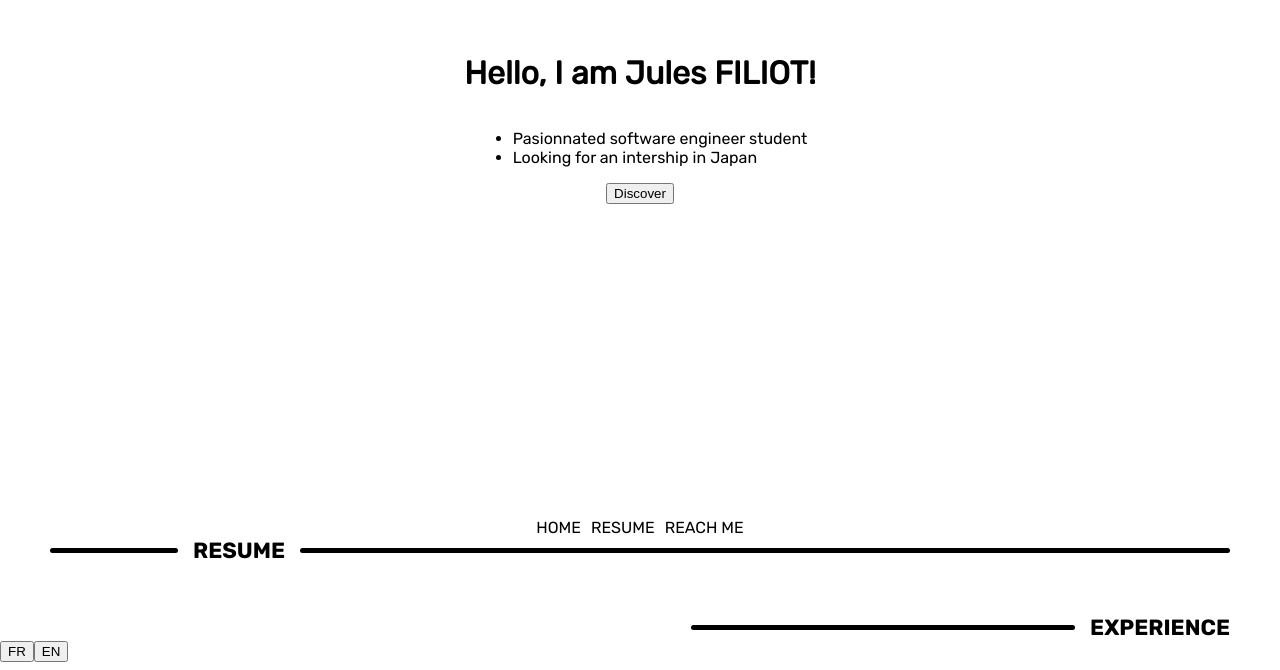
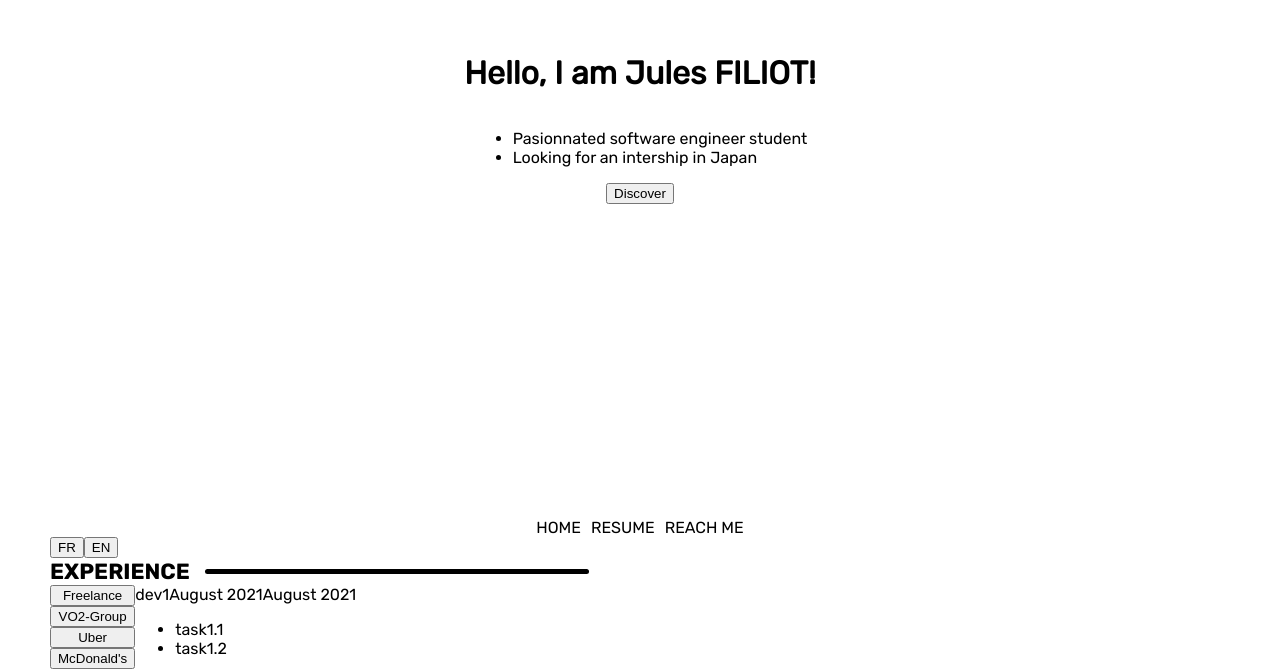
Before and after one commit to JulesFiliot/jules-filiot-front, a React (Create React App) app: page / in a window 1280 px wide. Shown: the part 282-952 px from the top of the page. Built offline with nearby package versions, Linux system fonts and the light colour scheme.

Commit message:
[CHANGE] update titles components names + minor updates on BigTitle.jsx & SmallTitle.jsx + minor changes to Layout.jsx [WIP] Panel.jsx

```diff
--- a/src/components/Home.jsx
+++ b/src/components/Home.jsx
@@ -2,8 +2,8 @@ import React from 'react';
 import { useTranslation } from 'react-i18next';
 import Layout from './Layout';
 import FullView from './FullView';
-import Title from './UI/Title';
-import Subtitle from './UI/Subtitle';
+import SmallTitle from './UI/SmallTitle';
+import Panel from './UI/Panel';
 
 function Home() {
   const { t, i18n } = useTranslation();
@@ -12,16 +12,22 @@ function Home() {
     <>
       <FullView />
       <Layout>
-        <Title text={t('header.resume')} marginBottom={50} />
-
         <div>
-          <Subtitle text={t('home.resume.experience')} />
-        </div>
-
-        <div style={{ marginBottom: '100vh' }}>
           <button type="button" onClick={() => i18n.changeLanguage('fr')}>FR</button>
           <button type="button" onClick={() => i18n.changeLanguage('en')}>EN</button>
         </div>
+        <div>
+          <SmallTitle text={t('home.resume.experience')} left />
+          <Panel
+            title={['Freelance', 'VO2-Group', 'Uber', 'McDonald\'s']}
+            subtitle={['dev1', 'dev2', 'courier', 'crewmate']}
+            startDate={['August 2021', 'January 2021', 'February 2021', 'March 2021']}
+            endDate={['August 2021', 'January 2021', 'February 2021', 'March 2021']}
+            description={[['task1.1', 'task1.2'], ['task2.1', 'task2.2'], ['task3.1', 'task3.2'], ['task4.1', 'task4.2']]}
+          />
+        </div>
+
+        <div style={{ marginBottom: '100vh' }} />
       </Layout>
     </>
   );
--- a/src/components/Layout.jsx
+++ b/src/components/Layout.jsx
@@ -1,14 +1,23 @@
 import React from 'react';
+import PropTypes from 'prop-types';
 import Header from './Header';
 
-// eslint-disable-next-line react/prop-types
+import '../styles/layout.scss';
+
 function Layout({ children }) {
   return (
-    <>
+    <div className="layoutContainer">
       <Header />
       {children}
-    </>
+    </div>
   );
 }
 
+Layout.propTypes = {
+  children: PropTypes.oneOfType([
+    PropTypes.element,
+    PropTypes.arrayOf(PropTypes.element),
+  ]).isRequired,
+};
+
 export default Layout;
--- a/src/components/UI/Title.jsx
+++ b/src/components/UI/BigTitle.jsx
@@ -1,9 +1,9 @@
 import React from 'react';
 import PropTypes from 'prop-types';
 
-import '../../styles/title.scss';
+import '../../styles/UI/bigTitle.scss';
 
-function Title({
+function BigTitle({
   text, textColor, color, marginTop, marginBottom,
 }) {
   return (
@@ -15,19 +15,19 @@ function Title({
   );
 }
 
-Title.propTypes = {
+BigTitle.propTypes = {
   text: PropTypes.string.isRequired,
   textColor: PropTypes.string,
   color: PropTypes.string,
-  marginTop: PropTypes.oneOfType(PropTypes.number, PropTypes.string),
-  marginBottom: PropTypes.oneOfType(PropTypes.number, PropTypes.string),
+  marginTop: PropTypes.oneOfType([PropTypes.number, PropTypes.string]),
+  marginBottom: PropTypes.oneOfType([PropTypes.number, PropTypes.string]),
 };
 
-Title.defaultProps = {
+BigTitle.defaultProps = {
   textColor: '#000000',
   color: '#000000',
   marginTop: '0px',
   marginBottom: '0px',
 };
 
-export default Title;
+export default BigTitle;
--- /dev/null
+++ b/src/components/UI/Panel.jsx
@@ -0,0 +1,44 @@
+import React, { useState } from 'react';
+import PropTypes from 'prop-types';
+
+import '../../styles/UI/panel.scss';
+
+function Panel({
+  title, subtitle, startDate, endDate, description,
+}) {
+  const [selectedTitle, setSelectedTitle] = useState(0);
+
+  return (
+    <div className="panelContainer">
+      <div className="timeStampsList">
+        {title.map((t, index) => <button key={t} type="button" onClick={() => setSelectedTitle(index)}>{t}</button>)}
+      </div>
+      <div className="timeStampDetails">
+        {subtitle[selectedTitle]}
+        {startDate[selectedTitle]}
+        {endDate[selectedTitle]}
+        {description[selectedTitle] && (
+          <ul>
+            {description[selectedTitle]?.map((d) => <li key={`${title[selectedTitle]}-${d}`}>{d}</li>)}
+          </ul>
+        )}
+      </div>
+    </div>
+  );
+}
+
+Panel.propTypes = {
+  title: PropTypes.arrayOf(PropTypes.string).isRequired,
+  subtitle: PropTypes.arrayOf(PropTypes.string),
+  startDate: PropTypes.arrayOf(PropTypes.string).isRequired,
+  endDate: PropTypes.arrayOf(PropTypes.string),
+  description: PropTypes.arrayOf(PropTypes.arrayOf(PropTypes.string)),
+};
+
+Panel.defaultProps = {
+  subtitle: [],
+  endDate: [],
+  description: [],
+};
+
+export default Panel;
--- /dev/null
+++ b/src/components/UI/SmallTitle.jsx
@@ -0,0 +1,44 @@
+import React from 'react';
+import PropTypes from 'prop-types';
+
+import '../../styles/UI/smallTitle.scss';
+
+function SmallTitle({
+  text, textColor, color, marginBottom, marginTop, left,
+}) {
+  return (
+    <div
+      className={left ? 'smallTitleContainer left' : 'smallTitleContainer right'}
+      style={{ marginTop, marginBottom }}
+    >
+      <div className="line" style={{ backgroundColor: color }} />
+      <div
+        className={left ? 'text leftText' : 'text rightText'}
+        style={{ color: textColor }}
+      >
+        {text}
+
+      </div>
+    </div>
+  );
+}
+
+SmallTitle.propTypes = {
+  text: PropTypes.string.isRequired,
+  textColor: PropTypes.string,
+  color: PropTypes.string,
+  marginTop: PropTypes.oneOfType([PropTypes.number, PropTypes.string]),
+  marginBottom: PropTypes.oneOfType([PropTypes.number, PropTypes.string]),
+  // title position, to the right by default
+  left: PropTypes.bool,
+};
+
+SmallTitle.defaultProps = {
+  textColor: '#000000',
+  color: '#000000',
+  marginTop: '0px',
+  marginBottom: '0px',
+  left: false,
+};
+
+export default SmallTitle;
--- a/src/components/UI/Subtitle.jsx
+++ /dev/null
@@ -1,32 +0,0 @@
-import React from 'react';
-import PropTypes from 'prop-types';
-
-import '../../styles/subtitle.scss';
-
-function Subtitle({
-  text, textColor, color, marginBottom, marginTop,
-}) {
-  return (
-    <div className="subtitleContainer" style={{ marginTop, marginBottom }}>
-      <div className="line" style={{ backgroundColor: color }} />
-      <div className="text" style={{ color: textColor }}>{text}</div>
-    </div>
-  );
-}
-
-Subtitle.propTypes = {
-  text: PropTypes.string.isRequired,
-  textColor: PropTypes.string,
-  color: PropTypes.string,
-  marginTop: PropTypes.oneOfType(PropTypes.number, PropTypes.string),
-  marginBottom: PropTypes.oneOfType(PropTypes.number, PropTypes.string),
-};
-
-Subtitle.defaultProps = {
-  textColor: '#000000',
-  color: '#000000',
-  marginTop: '0px',
-  marginBottom: '0px',
-};
-
-export default Subtitle;
--- a/src/styles/title.scss
+++ b/src/styles/UI/bigTitle.scss
@@ -1,11 +1,11 @@
-@use './variables.scss' as *;
+@use '../variables.scss' as *;
 
 .titleContainer {
   display: flex;
   flex-direction: row;
   align-items: center;
-  margin-left: 50px;
-  margin-right: 50px;
+  // margin-left: 50px;
+  // margin-right: 50px;
 
   .leftLine, .rightLine {
     height: 5px;
--- /dev/null
+++ b/src/styles/UI/panel.scss
@@ -0,0 +1,16 @@
+@use '../variables.scss' as *;
+
+.panelContainer {
+  display: flex;
+  flex-direction: row;
+  align-items: start;
+
+  .timeStampsList {
+    display: flex;
+    flex-direction: column;
+  }
+  .timeStampDetails {
+    display: flex;
+    flex-direction: column;
+  }
+}
--- /dev/null
+++ b/src/styles/UI/smallTitle.scss
@@ -0,0 +1,40 @@
+@use '../variables.scss' as *;
+
+.smallTitleContainer {
+  display: flex;
+  align-items: center;
+  justify-content: flex-end;
+
+  &.left {
+    // margin-right: 0px;
+    // margin-left: 50px;
+    flex-direction: row-reverse;
+  }
+  &.right {
+    // margin-right: 50px;
+    // margin-left: 0px;
+    flex-direction: row;
+  }
+
+  .line {
+    height: 5px;
+    border-radius: 5px;
+    width: 30vw;
+  }
+  .text {
+    width: auto;
+    text-align: center;
+    text-transform: uppercase;
+    font-family: $font-bold;
+    font-size: $font-size-big;
+
+    &.leftText {
+      margin-left: 0px;
+      margin-right: 15px;
+    }
+    &.rightText {
+      margin-left: 15px;
+      margin-right: 0px;
+    }
+  }
+}
--- /dev/null
+++ b/src/styles/layout.scss
@@ -0,0 +1,4 @@
+.layoutContainer {
+  margin-left: 50px;
+  margin-right: 50px;
+}
--- a/src/styles/subtitle.scss
+++ /dev/null
@@ -1,23 +0,0 @@
-@use './variables.scss' as *;
-
-.subtitleContainer {
-  display: flex;
-  flex-direction: row;
-  justify-content: flex-end;
-  align-items: center;
-  margin-right: 50px;
-
-  .line {
-    height: 5px;
-    border-radius: 5px;
-    width: 30vw;
-  }
-  .text {
-    width: auto;
-    margin: 0px 0px 0px 15px;
-    text-align: center;
-    text-transform: uppercase;
-    font-family: $font-bold;
-    font-size: $font-size-big;
-  }
-}
```
